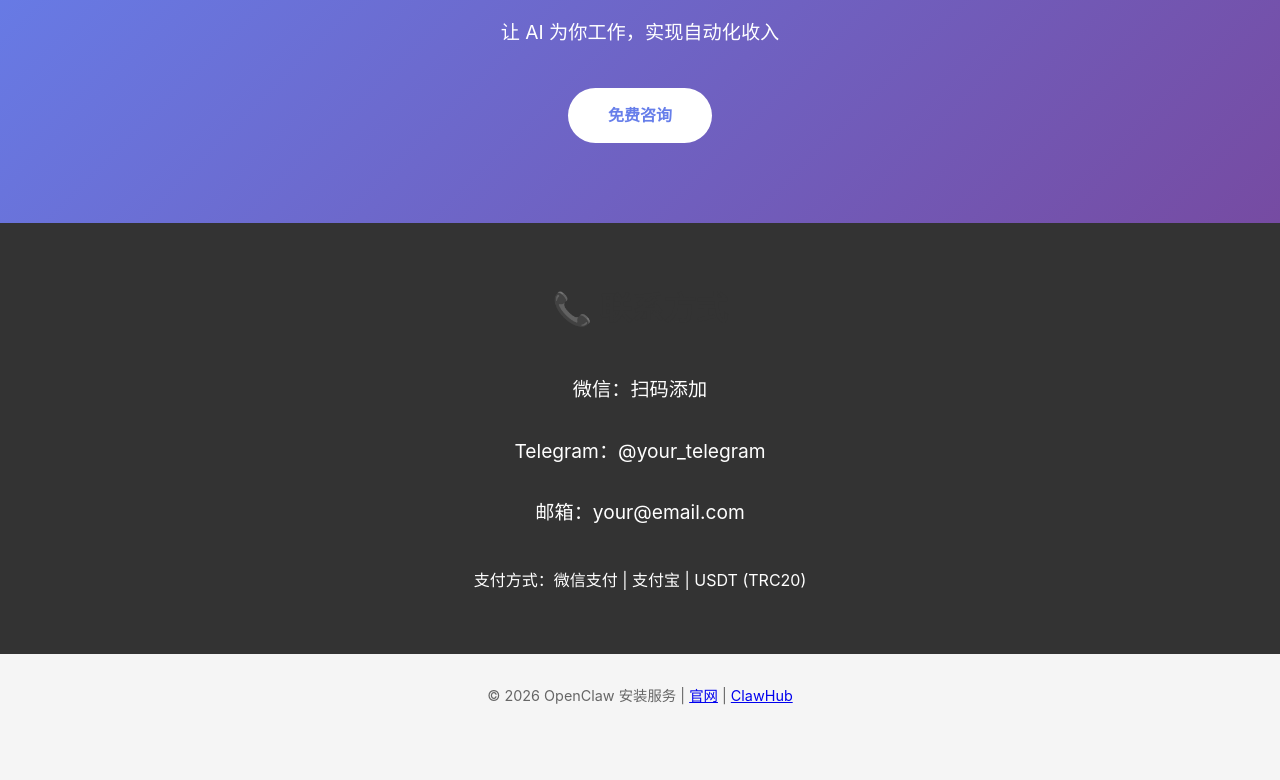
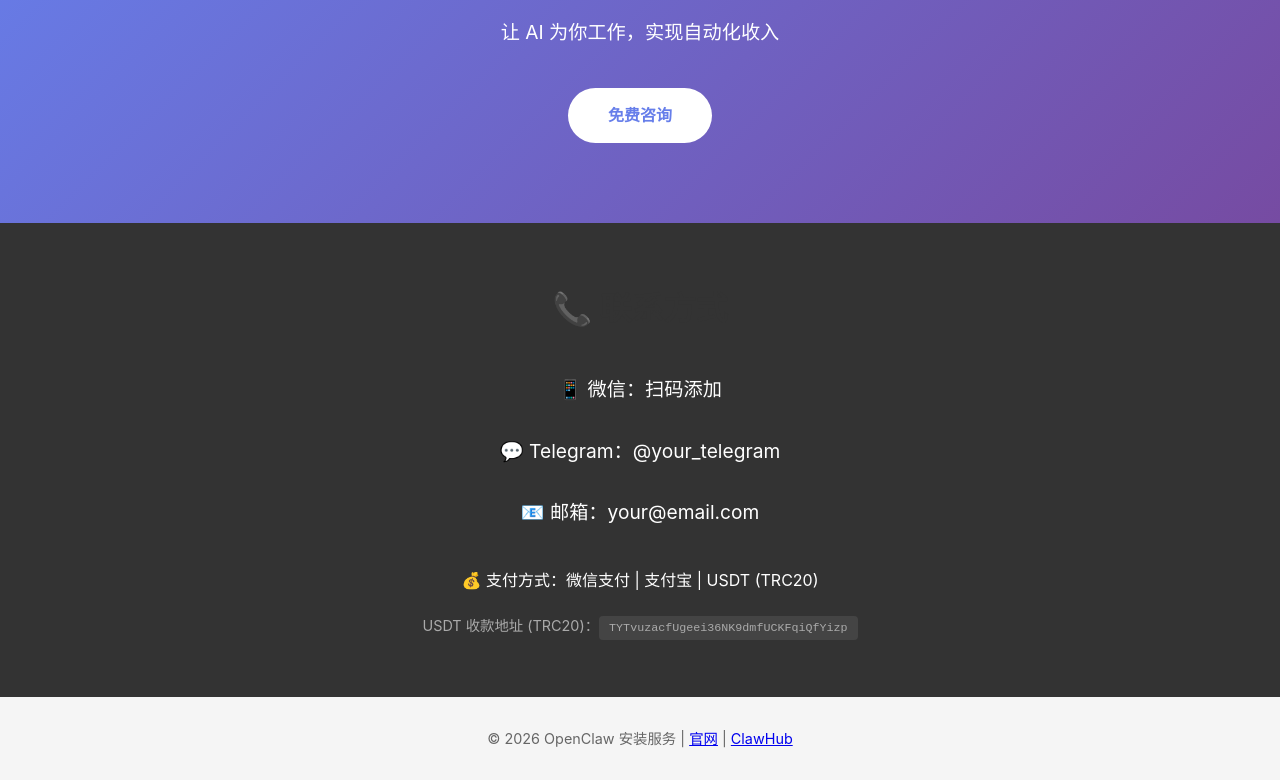
Before and after one commit to yang1002378395-cmyk/clawmart, a plain HTML site: page index.html in a window 1280 px wide. Shown: the part 1650-2430 px from the top of the page. Before the commit the page ends 2387 px from the top, so only its background shows below. Drawn offline with Linux system fonts and the light colour scheme.

Commit message:
添加 USDT 收款地址

```diff
--- a/index.html
+++ b/index.html
@@ -124,12 +124,15 @@
         <div class="container">
             <h2>📞 联系方式</h2>
             <p style="margin-top: 30px; font-size: 1.2em;">
-                微信：扫码添加<br><br>
-                Telegram：@your_telegram<br><br>
-                邮箱：your@email.com
+                📱 微信：扫码添加<br><br>
+                💬 Telegram：@your_telegram<br><br>
+                📧 邮箱：your@email.com
             </p>
             <p style="margin-top: 40px;">
-                支付方式：微信支付 | 支付宝 | USDT (TRC20)
+                💰 支付方式：微信支付 | 支付宝 | USDT (TRC20)
+            </p>
+            <p style="margin-top: 20px; font-size: 0.9em; color: #aaa;">
+                USDT 收款地址 (TRC20)：<code style="background: #444; padding: 5px 10px; border-radius: 4px;">TYTvuzacfUgeei36NK9dmfUCKFqiQfYizp</code>
             </p>
         </div>
     </section>
```
